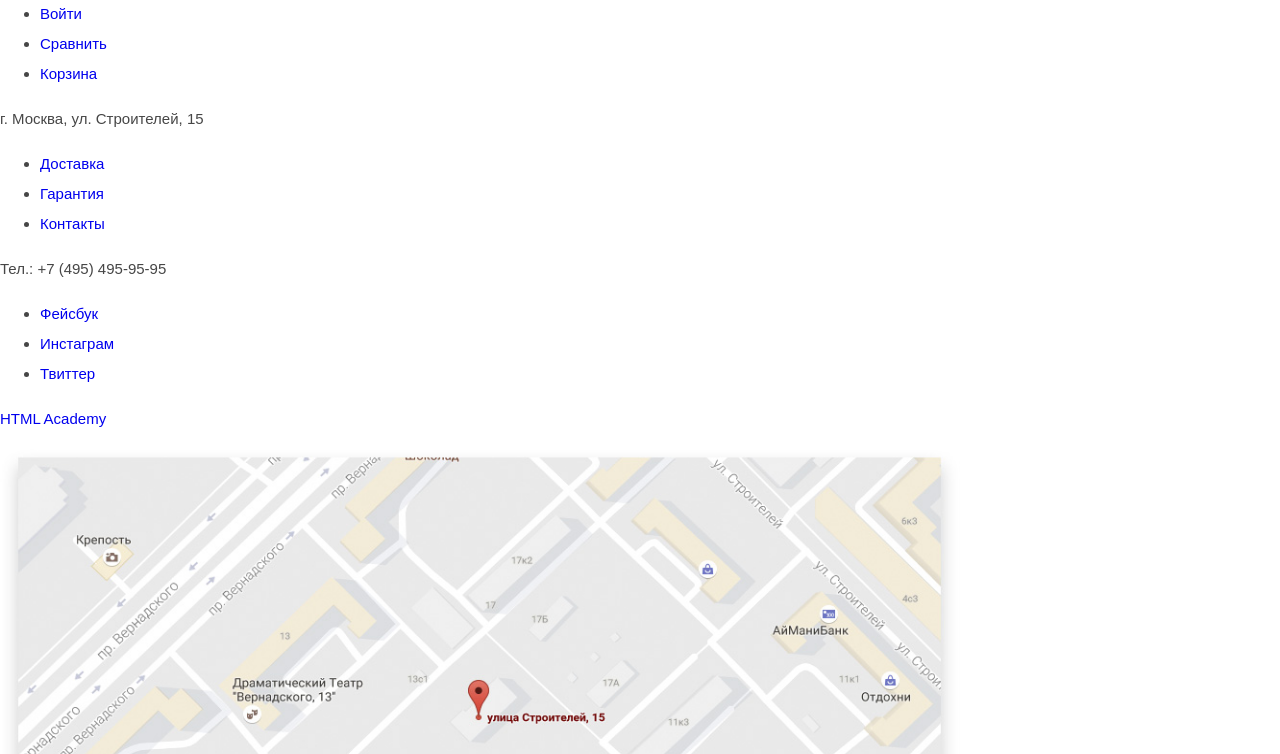
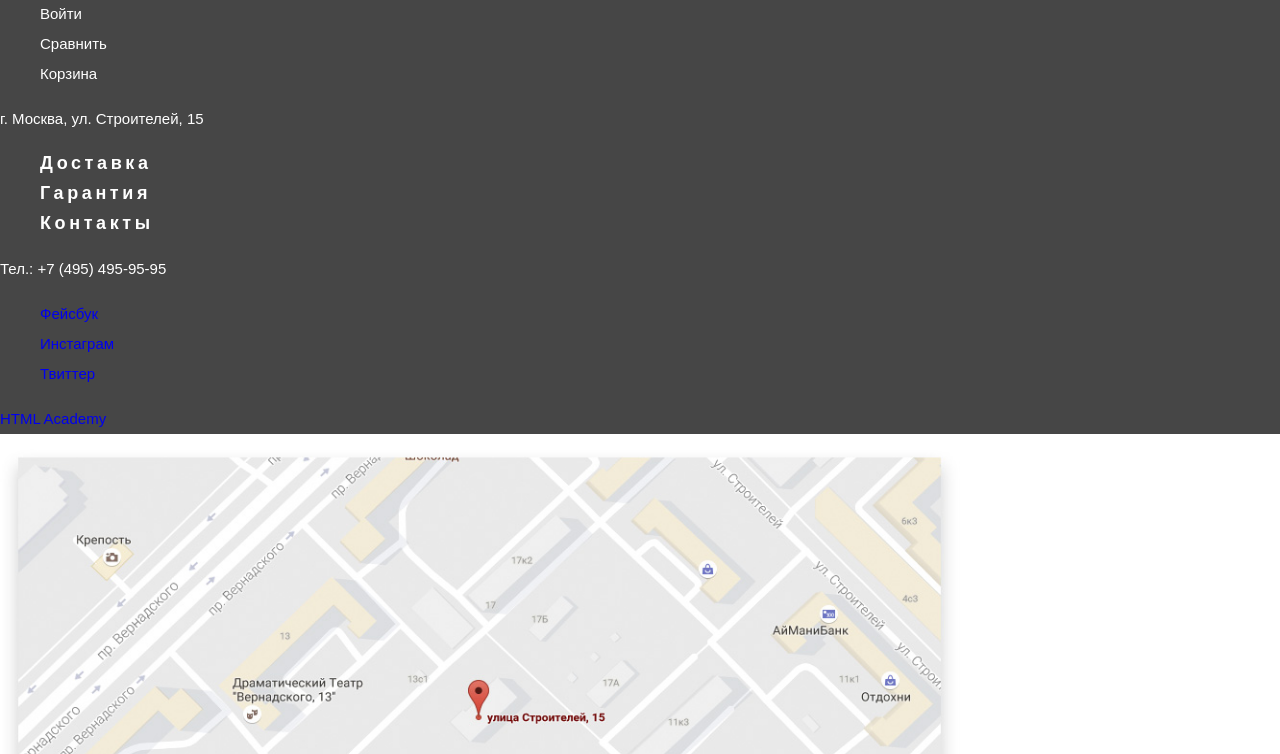
Before and after one commit to SD-Dikov/801717-device-24, a plain HTML site: page index.html in a window 1280 px wide. Shown: the part 5266-6020 px from the top of the page. Drawn offline with nearby package versions, Linux system fonts and the light colour scheme.

Commit message:
Добавил футер

```diff
--- a/css/style.css
+++ b/css/style.css
@@ -4,7 +4,7 @@ body {
   font-family: "OpenSans-Light", Arial, sans-serif;
   font-size: 15px;
   line-height: 30px;
-  font-weight: 400;
+  font-weight: 300;
   color: #464646;
 }
 
@@ -43,7 +43,7 @@ a {
   font-family: "OpenSans-Light", Arial, sans-serif;
   font-size: 15px;
   line-height: 30px;
-  font-weight: 400;
+  font-weight: 300;
   color: #000000;
 }
 
@@ -61,7 +61,7 @@ a {
   font-family: "OpenSans-Light", Arial, sans-serif;
   font-size: 15px;
   line-height: 36px;
-  font-weight: 400;
+  font-weight: 300;
   color: #000000;
 }
 
@@ -113,7 +113,7 @@ a {
   font-family: "OpenSans-Light", Arial, sans-serif;
   font-size: 15px;
   line-height: 30px;
-  font-weight: 400;
+  font-weight: 300;
   color: #464646;
 }
 
@@ -130,7 +130,7 @@ a {
   font-family: "OpenSans-Light", Arial, sans-serif;
   font-size: 13px;
   line-height: 20px;
-  font-weight: 400;
+  font-weight: 300;
   color: #464646;
 }
 
@@ -193,7 +193,7 @@ opacity: 0.3;
   font-family: "OpenSans-Light", Arial, sans-serif;
   font-size: 15px;
   line-height: 30px;
-  font-weight: 400;
+  font-weight: 300;
   color: #464646;
 }
 
@@ -228,7 +228,7 @@ color: #000000;
   font-family: "OpenSans-Light", Arial, sans-serif;
   font-size: 15px;
   line-height: 30px;
-  font-weight: 400;
+  font-weight: 300;
   color: #464646;
 }
 .main-info-text-list{
@@ -239,3 +239,38 @@ color: #000000;
   font-weight: 700;
   color: #000000;
 }
+
+/* FOOTER */
+
+.main-footer{
+  background-color: #464646;
+
+  font-family: "OpenSans-Light", Arial, sans-serif;
+  background-color: #464646;
+  font-size: 15px;
+  line-height: 30px;
+  font-weight: 300;
+  color: #ffffff;
+}
+.main-footer-user-menu,
+.main-footer-site-menu,
+.main-footer-social-list{
+  list-style: none;
+}
+.main-footer-site-menu-link{
+  background-color: #464646;
+  font-family: "Gilroy-ExtraBold", Arial, sans-serif;
+  font-size: 18px;
+  line-height: 24px;
+  font-weight: 700;
+  letter-spacing: 3.6px;
+  color: #ffffff;
+}
+.main-footer-user-menu-link{
+  background-color: #464646;
+  font-family: "OpenSans-Light", Arial, sans-serif;
+  font-size: 15px;
+  line-height: 30px;
+  font-weight: 300;
+  color: #ffffff;
+}
--- a/index.html
+++ b/index.html
@@ -279,14 +279,14 @@
         <img src="img/main-footer-logo.png" alt="Логотип сайта Девайс" width="163" height="35">
       </a>
       <ul class="main-footer-user-menu">
-        <li>
-          <a href="#">Войти</a>
+        <li class="main-footer-user-menu-item">
+          <a href="#" class="main-footer-user-menu-link">Войти</a>
         </li>
-        <li>
-          <a href="#">Сравнить</a>
+        <li class="main-footer-user-menu-item">
+          <a href="#" class="main-footer-user-menu-link">Сравнить</a>
         </li>
-        <li>
-          <a href="#">Корзина</a>
+        <li class="main-footer-user-menu-item">
+          <a href="#" class="main-footer-user-menu-link">Корзина</a>
         </li>
       </ul>
     </div>
@@ -296,13 +296,13 @@
       </p>
       <ul class="main-footer-site-menu">
         <li class="main-footer-site-menu-item">
-          <a href="/delivery.html">Доставка</a>
+          <a href="/delivery.html" class="main-footer-site-menu-link">Доставка</a>
         </li>
         <li class="main-footer-site-menu-item">
-          <a href="/warranty.html">Гарантия</a>
+          <a href="/warranty.html" class="main-footer-site-menu-link">Гарантия</a>
         </li>
         <li class="main-footer-site-menu-item">
-          <a href="/Contacts.html">Контакты</a>
+          <a href="/Contacts.html" class="main-footer-site-menu-link">Контакты</a>
         </li>
       </ul>
       <p class="main-footer-tel">
@@ -310,13 +310,13 @@
       </p>
     </div>
     <div class="footer-line">
-      <ul class="social-list">
-        <li class="social-item"><a class="social-button social-faceb" href="#"><span class="visually-hidden">Фейсбук</span></a></li>
-        <li class="social-item"><a class="social-button social-insta" href="#"><span class="visually-hidden">Инстаграм</span></a></li>
-        <li class="social-item"><a class="social-button social-tweet" href="#"><span class="visually-hidden">Твиттер</span></a></li>
+      <ul class="main-footer-social-list">
+        <li class="social-item"><a class="main-footer-social-button social-faceb" href="#"><span class="visually-hidden">Фейсбук</span></a></li>
+        <li class="social-item"><a class="main-footer-social-button social-insta" href="#"><span class="visually-hidden">Инстаграм</span></a></li>
+        <li class="social-item"><a class="main-footer-social-button social-tweet" href="#"><span class="visually-hidden">Твиттер</span></a></li>
       </ul>
       <p class="main-footer-copyright">
-        <a class="footer-copyright-button" href="https://htmlacademy.ru"><span class="visually-hidden">HTML Academy</span></a>
+        <a class="main-footer-copyright-button" href="https://htmlacademy.ru"><span class="visually-hidden">HTML Academy</span></a>
       </p>
     </div>
   </footer>
```
